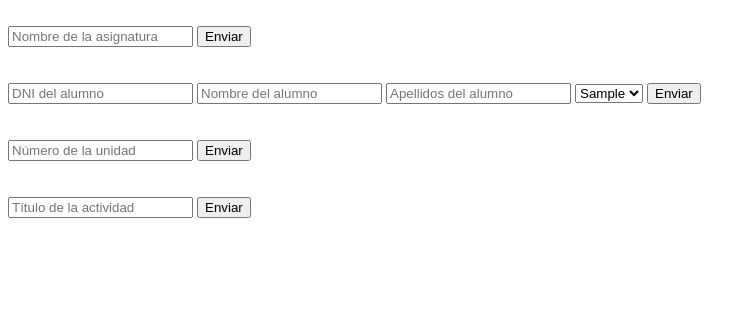
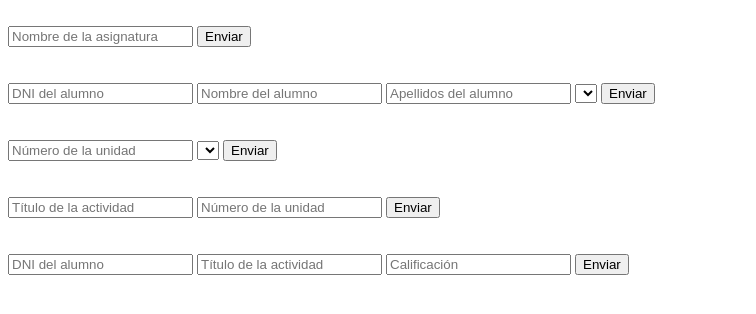
Before and after one commit to MoisesCDAW/Escuela-PHP, a PHP site: page / in a window 1280 px wide. Shown: the top 314 px of the page, without its empty margins (0-756 px from the left). Run offline with PHP 8.4, Linux system fonts and the light colour scheme; tables that the repository leaves empty hold one stand-in row (values such as "Sample post"); lists and menus that the app fills with data are empty.

Commit message:
1. Funciones implementadas: - Crear Unidad - Crear Actividad 2. Error corregido de muestra de "select" dinámico que no mostraba datos

```diff
--- a/index.php
+++ b/index.php
@@ -1,3 +1,5 @@
+
+<?php session_start(); ?>
 
 <!DOCTYPE html>
 <html lang="en">
@@ -26,8 +28,13 @@
         <input type="text" placeholder="Apellidos del alumno" name="apell-alumn">
         <select name="asig-alumn">
             <?php
-                include "logica.php";
-                pintaAsig();
+                if (isset($_SESSION["asignaturas"])) {
+                    $array = $_SESSION["asignaturas"];
+
+                    foreach ($array as $x){
+                        echo "<option value='".$x[0]."'>".$x[0]."</option>";
+                    }
+                }
             ?>
         </select>
         <button name="enviar" value="input-alumn">Enviar</button>
@@ -38,7 +45,18 @@
     <!-- UNIDAD -->
     <form action="logica.php" method="post">
         <input type="text" placeholder="Número de la unidad" name="unidad">
-        <button name="enviar" value="input-asig">Enviar</button>
+        <select name="asig-uni">
+            <?php
+                if (isset($_SESSION["asignaturas"])) {
+                    $array = $_SESSION["asignaturas"];
+
+                    foreach ($array as $x){
+                        echo "<option value='".$x[0]."'>".$x[0]."</option>";
+                    }
+                }
+            ?>
+        </select>
+        <button name="enviar" value="input-uni">Enviar</button>
     </form>
 
     <br><br>
@@ -46,9 +64,19 @@
     <!-- ACTIVIDAD -->
     <form action="logica.php" method="post">
         <input type="text" placeholder="Título de la actividad" name="actividad">
-        <button name="enviar" value="input-asig">Enviar</button>
+        <input type="text" placeholder="Número de la unidad" name="unidad-act">
+        <button name="enviar" value="input-act">Enviar</button>
     </form>
 
+    <br><br>
+
+    <!-- CALIFICACIONES -->
+    <form action="logica.php" method="post">
+        <input type="text" placeholder="DNI del alumno" name="dni-cal">
+        <input type="text" placeholder="Título de la actividad" name="act-cal">
+        <input type="text" placeholder="Calificación" name="nota">
+        <button name="enviar" value="input-cal">Enviar</button>
+    </form>
 
 </body>
 </html>
--- a/logica.php
+++ b/logica.php
@@ -1,5 +1,5 @@
 <?php
-
+session_start();
 
 /**
  * Crea la conexión con las base de datos
@@ -33,21 +33,18 @@
         $sql->bindParam(":nombre", $nombre);
         $sql->execute();
 
-        return true;
 
     }catch(PDOException $e){
         var_dump("Create ERROR: " . $e->getMessage());
         die();
     }
-
-    $conn = null;
 }
 
 
 /**
  * Muesta las asignaturas disponibles en un menú desplegable
  */
-function pintaAsig(){
+function getAsignaturas(){
     global $conn;
 
     try {
@@ -56,16 +53,32 @@
 
         $datos = $sql->fetchAll();
 
-        foreach($datos as $x){
-            echo "<option>".$x[0]."</option>";
-        }
+        $_SESSION["asignaturas"] = $datos;
 
     } catch (PDOException $th) {
         var_dump("Read ERROR: " . $th->getMessage());
         die();
     }
+}
 
-    $conn = null;
+
+/**
+ * TABLA RELACIONAL ENTRE ALUMNO Y ASIGNATURA
+ */
+function crearCurso($dni, $asignatura){
+    global $conn;
+
+    try {
+        $sql = $conn->prepare("INSERT INTO cursa VALUES (:dni, :asignatura)");
+        $sql->bindParam(":dni", $dni);
+        $sql->bindParam(":asignatura", $asignatura);
+        $sql->execute();
+
+
+    } catch (PDOException $th) {
+        var_dump("Create ERROR: " . $th->getMessage());
+        die();
+    }
 }
 
 
@@ -82,45 +95,33 @@
         $sql->bindParam(":apellidos", $apellidos);
         $sql->execute();
 
-        return true;
+        crearCurso($dni, $asignatura);
 
     } catch (PDOException $th) {
         var_dump("Create ERROR: " . $th->getMessage());
         die();
     }
 
-    crearCurso($dni, $asignatura);
-}
-
-
-/**
- * TABLA RELACIONAL ENTRE ALUMNO Y ASIGNATURA
- */
-function crearCurso($dni, $asignatura){
-    global $conn;
-
-    try {
-        $sql = $conn->prepare("INSERT INTO cursa VALUES (:dni, :asignatura)");
-        $sql->bindParam(":dni", $dni);
-        $sql->bindParam(":asignatura", $asignatura);
-        $sql->execute();
-
-        return true;
-
-    } catch (PDOException $th) {
-        var_dump("Create ERROR: " . $th->getMessage());
-        die();
-    }
-
-    $conn = null;
 }
 
 
 /**
  * CREA UNIDADES
  */
-function crearUnidad($unidad, $asignaturas){
+function crearUnidad($unidad, $asignatura){
+    global $conn;
 
+    try {
+        $sql = $conn->prepare("INSERT INTO unidad VALUES (:unidad, :asignatura)");
+        $sql->bindParam(":unidad", $unidad);
+        $sql->bindParam(":asignatura", $asignatura);
+        $sql->execute();
+
+
+    } catch (PDOException $th) {
+        var_dump("Create ERROR: " . $th->getMessage());
+        die();
+    }
 }
 
 
@@ -128,39 +129,67 @@
  * CREA ACTIVIDADES
  */
 function crearActividad($actividad, $unidad){
+    global $conn;
+
+    try {
+        $sql = $conn->prepare("INSERT INTO actividad VALUES (:actividad, :unidad)");
+        $sql->bindParam(":actividad", $actividad);
+        $sql->bindParam(":unidad", $unidad);
+        $sql->execute();
+
+
+    } catch (PDOException $th) {
+        var_dump("Create ERROR: " . $th->getMessage());
+        die();
+    }
+}
+
+
+/**
+ * CREA CALIFICACIÓN
+ */
+function crearCalificacion(){
 
 }
+
 
 
 /**
  * Gestiona los datos que se reciben desde post y determina que acción tomar
  */
 function inicio(){
+    global $conn;
+    getAsignaturas();
+
     if (isset($_POST["enviar"])) {
         $opcion = $_POST["enviar"];
 
         switch ($opcion) {
+
+            // Gestiona creación de asignaturas
             case 'input-asig':
-                if (isset($_POST["asignatura"])) {
+                if (isset($_POST["asignatura"]) && $_POST["asignatura"]!="") {
                     crearAsignatura($_POST["asignatura"]);
                 }
                 break;
+
+            // Gestiona creación de alumnos
             case 'input-alumn':
                 $dni = "";
                 $nombre = "";
                 $apell = "";
                 $asig = "";
 
-                if (isset($_POST["dni-alumn"])) {
+                if (isset($_POST["dni-alumn"]) && $_POST["dni-alumn"]!="") {
                     $dni = $_POST["dni-alumn"];
 
-                    if (isset($_POST["nombre-alumn"])) {
+                    if (isset($_POST["nombre-alumn"]) && $_POST["nombre-alumn"]!="") {
                         $nombre = $_POST["nombre-alumn"];
 
-                        if (isset($_POST["apell-alumn"])) {
+                        if (isset($_POST["apell-alumn"]) && $_POST["apell-alumn"]!="") {
                             $apell = $_POST["apell-alumn"];
 
-                            if (isset($_POST["asig-alumn"])) { // REVISAR
+                            if (isset($_POST["asig-alumn"]) && $_POST["asig-alumn"]!="") { // REVISAR
                                 $asig = $_POST["asig-alumn"];
 
                                 crearAlumno($dni, $nombre, $apell, $asig);
@@ -168,9 +197,41 @@
                         }
                     }
                 }
+                break;
+
+            // Gestiona creación de unidades
+            case 'input-uni':
+                if (isset($_POST["unidad"]) && $_POST["unidad"]!="") {
+                    $unidad = $_POST["unidad"];
+
+                    if (isset($_POST["asig-uni"]) && $_POST["asig-uni"]!="") {
+                        $asig = $_POST["asig-uni"];
+
+                        crearActividad($unidad, $asig);
+                    }
+                }
+                break;
+
+            // Gestiona creación de actividades
+            case 'input-act':
+                if (isset($_POST["actividad"]) && $_POST["actividad"]!="") {
+                    $act = $_POST["actividad"];
+
+                    if (isset($_POST["unidad-act"]) && $_POST["unidad-act"]!="") {
+                        $uni = $_POST["unidad-act"];
+
+                        crearActividad($act, $uni);
+                    }
+                }
+                break;
+
+            // Gestiona creación de calificaciones
+            case 'input-cal':
 
                 break;
         }
+
+        $conn = null;
     }
 }
 
```
